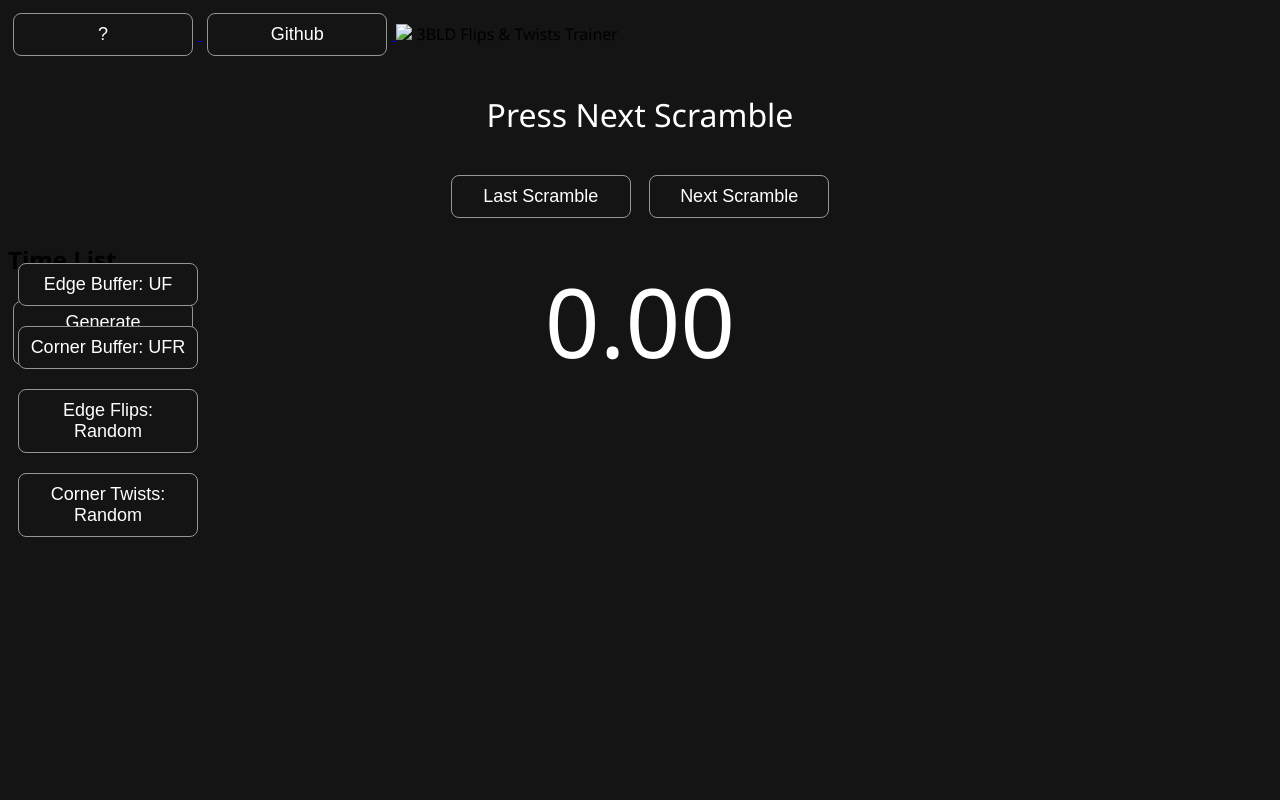
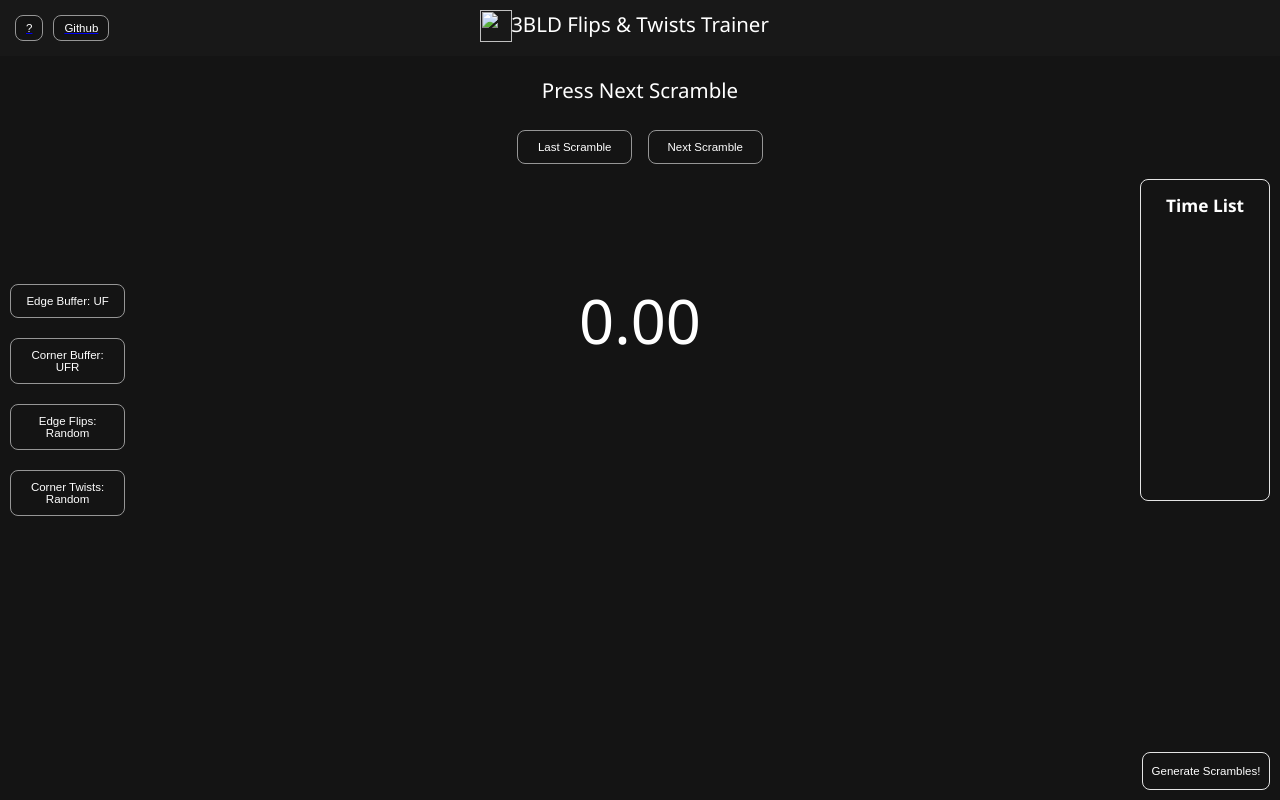
Before and after one commit to msiauw2/3BLD-Flips-Twists-Trainer, a Flask app: page / in a window 1280 px wide. Run offline with Flask 3, Linux system fonts and the light colour scheme; some libraries are stand-ins or nearby versions.

Commit message:
Update style.css

```diff
--- a/static/css/style.css
+++ b/static/css/style.css
@@ -1,46 +1,95 @@
 body{
     background-color:rgb(20, 20, 20);
-    font-family: 'Segoe UI', Tahoma, Geneva, Verdana, sans-serif
+    font-family: 'Segoe UI', Tahoma, Geneva, Verdana, sans-serif;
+    margin: 0;
 }
 
+/* 1vw ~ 20px */
+
+.top-bar{
+    background-color: rgb(24,24,24);
+    color: #fff;
+    padding: 10px;
+    display: flex;
+
+}
+.top-button{
+    background-color: rgb(20, 20, 20);
+    border: .5px solid rgb(150, 150, 150);
+    border-radius: 8px;
+    color: white;
+    padding: 10px;
+    font-size:0.9vw;
+    height:2vw;
+    transition-duration:0.2s;
+    margin:5px;
+    display:flex;
+    align-items:center;
+}
+.top-button:hover{
+    border: .5px solid rgb(228, 228, 228);
+    background-color: rgb(36, 36, 36);
+}
+.logo{
+    width:2.5vw;
+    height:2.5vw;
+    display:flex;
+    align-items:center;
+    margin-left:2vw;
+    position: absolute;
+    left: calc(50% - 14.5vw);
+}
+.title{
+    display: flex;
+    align-items: center;
+    /* margin-left: 0.5vw; */
+    position: absolute;
+    left: 50%;
+    transform: translate(-50%);
+    font-size:1.6vw;
+}
+
+/* scramble text at top */
 .scramble{
     text-align:center;
     color:white;
-    font-size:32px;
+    font-size:1.6vw;
 }
 
+/* timer text in center of screen */
 .timer{
     color:white;
-    font-size:96px;
+    font-size:4.8vw;
     position: absolute;
     top: 40%;
     left: 50%;
     transform: translate(-50%, -50%);
 }
 
-button{
+/* button style */
+.options{
     background-color: rgb(20, 20, 20);
     border: .5px solid rgb(150, 150, 150);
     border-radius: 8px;
     color: white;
     padding: 10px;
-    font-size:18px;
-    width:180px;
+    font-size:0.9vw;
+    width:9vw;
     transition-duration:0.2s;
     margin:5px;
 
 }
-button:hover{
+.options:hover{
     border: .5px solid rgb(228, 228, 228);
     background-color: rgb(36, 36, 36);
 }
 
+/* for selecting buffers/flips/twists */
 .dropdown {
     position: relative;
     display: inline-block;
     margin:5px;
 }
-
 .dropdown-content {
     display: none;
     position: absolute;
@@ -48,6 +97,7 @@ button:hover{
     top:5px;
     background-color: #ffffff;
     min-width: 50px;
+    font-size: 0.8vw;
 
 }
 .dropdown-content a {
@@ -59,9 +109,164 @@ button:hover{
 .dropdown-content a:hover {background-color: #ddd;}
 .dropdown:hover .dropdown-content {display: block;}
 
+/* time list widget on right */
+.times{
+    width: 10vw;
+    height:25vw;
+    text-align:center;
+    overflow-y: auto;
+    color:white;
+    position: fixed;
+    right:0%;
+    background-color:rgb(20,20,20);
+    border: .5px solid rgb(228, 228, 228);
+    margin:10px;
+    font-size:0.9vw;
+    border-radius:8px;
+}
+
+/* individual time buttons on the right side */
+.time{
+    background-color: rgb(20, 20, 20);
+    border: .5px solid rgb(150, 150, 150);
+    border-radius: 8px;
+    color: white;
+    padding: 10px;
+    font-size:0.8vw;
+    width:4vw;
+    transition-duration:0.2s;
+    margin:5px;
+}
+.time:hover{
+    border: .5px solid rgb(228, 228, 228);
+    background-color: rgb(36, 36, 36);
+}
+
+/* 3D draw scramble at the bottom */
 .twisty-player{
+    display: flex;
+    width: 12.8vw;
     position: absolute;
     top: 75%;
     left: 50%;
     transform: translate(-50%, -50%);
 }
+
+/* scramble pop up when time is clicked */
+.showScram{
+    position: fixed;
+    top: 40%;
+    left: 50%;
+    transform: translate(-50%, -50%);
+    background-color: rgb(12,12,12);
+    color:white;
+    padding: 20px;
+    border: .5px solid rgb(228, 228, 228);
+    border-radius: 5px;
+    width: 48vw;
+    text-align: center;
+    font-size: 1.2vw;
+}
+
+/* copy button */
+
+.copy{
+    float: left;
+    background-color: rgb(12,12,12);
+    border: .5px solid rgb(150, 150, 150);
+    border-radius: 8px;
+    color: white;
+    display: flex;
+    justify-content: center;
+    padding: 10px;
+    font-size:0.8vw;
+    transition-duration:0.2s;
+    margin:5px;
+    width: 4vw;
+}
+.copy:hover{
+    border: .5px solid rgb(228,228,228);
+    background-color: rgb(36, 36, 36);
+}
+
+
+/* close button */
+.close{
+    float: right;
+    background-color: rgb(12,12,12);
+    border: .5px solid rgb(128, 0, 0);
+    border-radius: 8px;
+    color: red;
+    padding: 10px;
+    font-size:0.8vw;
+    transition-duration:0.2s;
+    margin:5px;
+    width: 4vw;
+}
+.close:hover{
+    border: .5px solid red;
+    background-color: rgb(36, 36, 36);
+}
+
+/* generate scrambles button in bottom right */
+.gen_scrams_button{
+    position: fixed;
+    bottom: 0%;
+    right: 0%;
+    width: 10vw;
+    height:3vw;
+    text-align:center;
+    color:white;
+    background-color:rgb(20,20,20);
+    border: .5px solid rgb(228, 228, 228);
+    margin:10px;
+    font-size:0.9vw;
+    border-radius:8px;
+}
+.gen_scrams_button:hover{
+    border: .5px solid rgb(228, 228, 228);
+    background-color: rgb(36, 36, 36);
+}
+
+/* generate scrambles window */
+.gen_scrams{
+    position: fixed;
+    top: 40%;
+    left: 50%;
+    transform: translate(-50%, -50%);
+    background-color: rgb(12,12,12);
+    color:white;
+    padding: 20px;
+    border: .5px solid rgb(228, 228, 228);
+    border-radius: 5px;
+    width: 52vw;
+    text-align: center;
+    font-size: 1.2vw;
+}
+
+.checkbox{
+    margin-left: 1.25vw;
+    width: 0.8vw;
+    height: 0.8vw;
+}
+
+.generate_button{
+    width: 6vw;
+    height:2vw;
+    text-align:center;
+    color:white;
+    background-color:rgb(20,20,20);
+    border: .5px solid rgb(228, 228, 228);
+    margin:10px;
+    font-size:0.9vw;
+    border-radius:8px;
+}
+.generate_button:hover{
+    border: .5px solid rgb(228, 228, 228);
+    background-color: rgb(36, 36, 36);
+}
+
+.num_scrams{
+    width:1.2vw;
+    float:left;
+}
```
